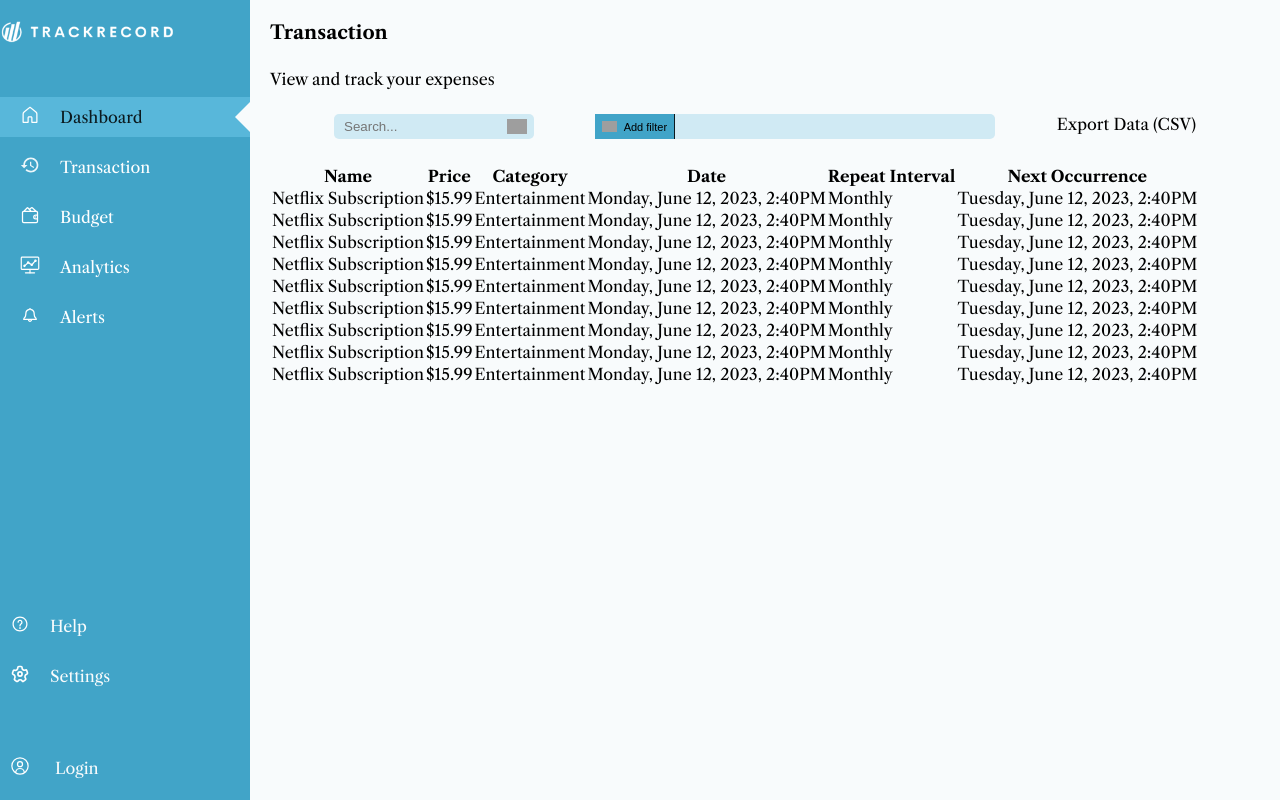
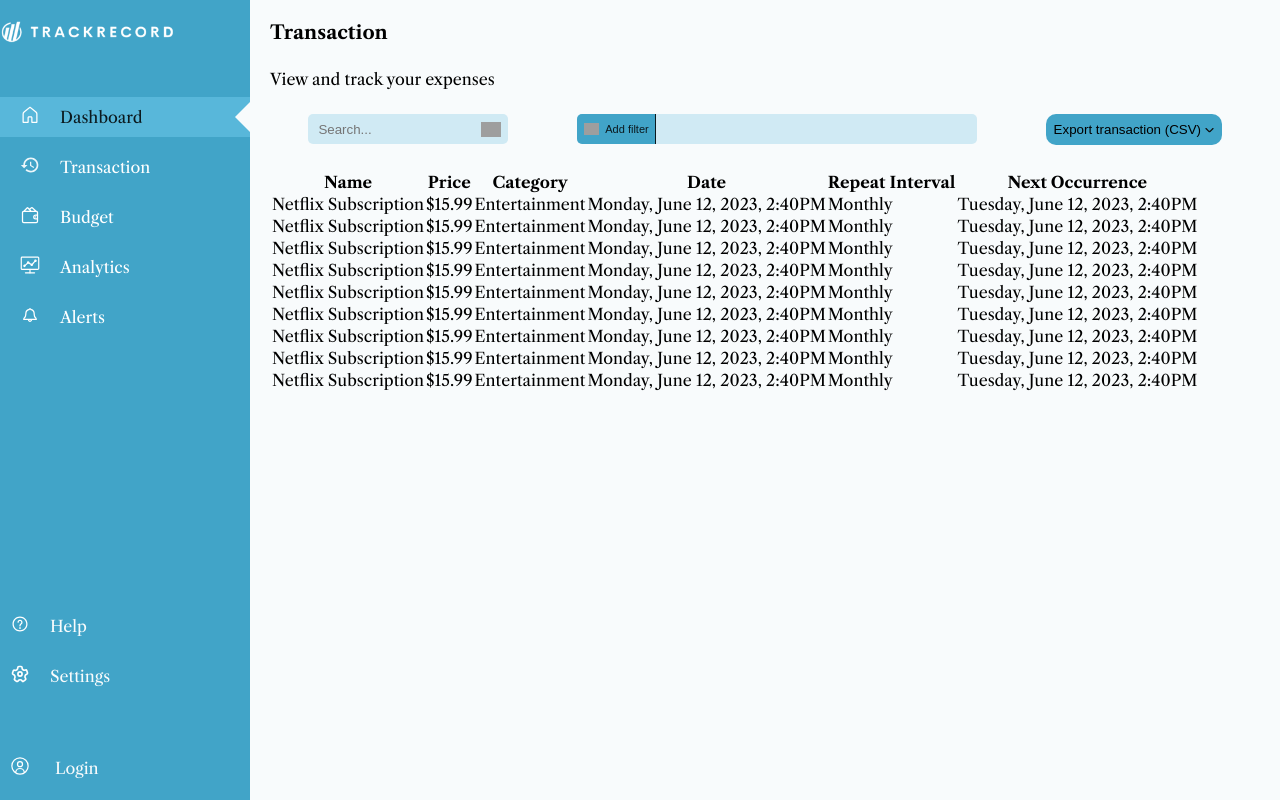
Before and after one commit to Etan31/Trackrecords-101, a React (Create React App) app in the folder v2-trackrecord/: page /transaction in a window 1280 px wide. Built offline with nearby package versions, Linux system fonts and the light colour scheme; grey boxes are pictures that could not be loaded.

Commit message:
add: new transaction dropdown

```diff
--- a/v2-trackrecord/src/css/Transaction.css
+++ b/v2-trackrecord/src/css/Transaction.css
@@ -11,14 +11,14 @@
 .organize-data {
    display: flex;
    justify-content: space-between;
-   padding-inline: clamp(30px, 5vw, 70px)
+   padding-inline: clamp(25px, 3vw, 70px)
 }
 .searchData-container {
    display: flex;
    background-color: var(--accent-25);
    border-radius: 5px;
    width: 200px;
-   height: 25px;
+   height: 30px;
    display: flex;
    align-items: center;
    position: relative;
@@ -44,7 +44,7 @@
 .filterData-container {
    display: flex;
    flex-direction: row-reverse;
-   height: 25px;
+   height: 30px;
    width: clamp(400px, 30vw, 700px);
    background-color: var(--accent-25);
    position: relative;
@@ -56,7 +56,9 @@
    flex-direction: row-reverse;
    align-items: center;
    border: none;
+   border-radius: 5px 0 0 5px;
    width: 100px;
+   color: var(--main-text);
    font-size: 11px;
    cursor: pointer;
    border-right: 1px solid var(--main-text);
@@ -68,12 +70,27 @@
    width: 100%;
    height: 100%;
    border: none;
+   outline: none;
    background-color: transparent ;
    border-radius: 5px;
    padding-inline: 10px;
 }
 
-
 .filterData-container img{
    width: 15px;
 }
+
+.exportTransaction {
+   width: 100%;
+   background-color: var(--main-prim);
+   border: none;
+   padding: 8px 20px 8px 8px;
+   border-radius: 10px;
+   appearance: none;
+   -webkit-appearance: none;
+   position: relative;
+   background-image: url('./../assets/img/icons/ic-arrow.svg');
+   background-repeat: no-repeat;
+   background-position: calc(100% - 5px) center;
+   background-size: 15px;
+}
--- a/v2-trackrecord/src/pages/Transaction.js
+++ b/v2-trackrecord/src/pages/Transaction.js
@@ -16,7 +16,10 @@
           <button>Add filter <img src={icFilter} alt="filter icon"/> </button>
         </div>
         <div className="exportData-container">
-          <p>Export Data (CSV)</p>
+          <select className='exportTransaction' name="export" id="export-transaction">
+            <option>Export transaction (CSV)</option>
+            <option>Export transaction (PDF)</option>
+          </select>
         </div>
       </div>
       <div className="transactionTable-container">
```
Also changed, not shown: v2-trackrecord/src/assets/img/icons/ic-arrow.svg (added).
